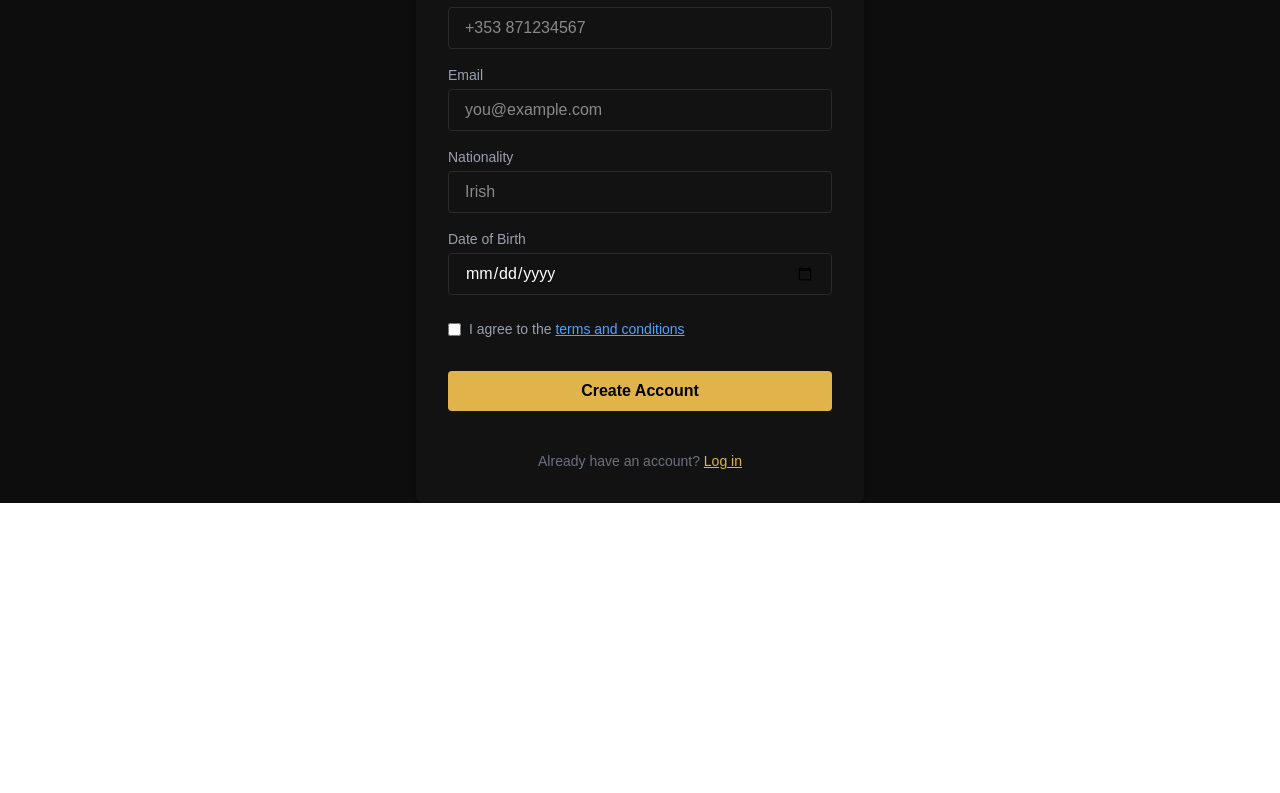
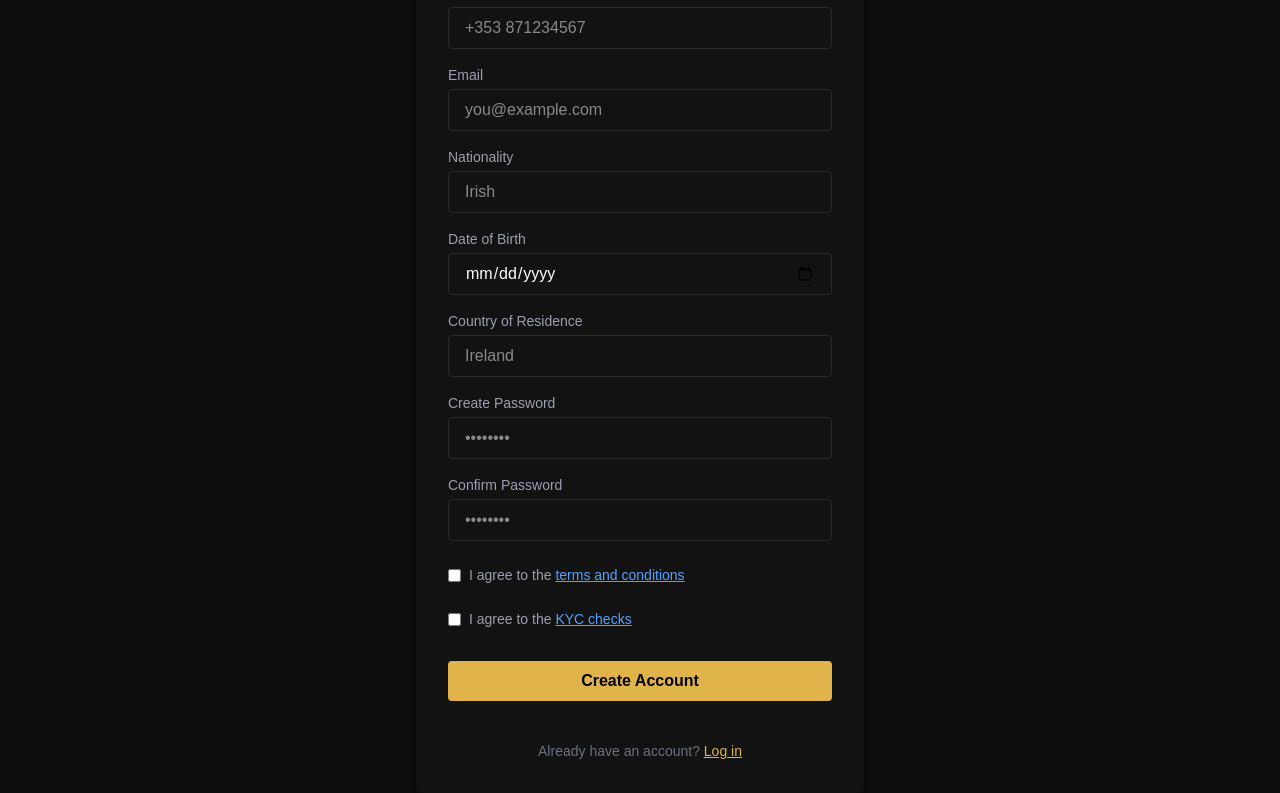
Before and after one commit to jordanpower10/solacegold-frontend, a Next.js app: page /signup in a window 1280 px wide. Shown: the part 389-1182 px from the top of the page. Before the commit the page ends 892 px from the top, so only its background shows below. Built offline with nearby package versions, Linux system fonts and the light colour scheme.

Commit message:
Added password fields, KYC agreement to signup

```diff
--- a/pages/signup.tsx
+++ b/pages/signup.tsx
@@ -48,11 +48,34 @@ export default function Signup() {
               <input type="date" id="dob" className="w-full px-4 py-2 rounded bg-[#121212] border border-[#2a2a2a] text-white focus:outline-none focus:ring-2 focus:ring-[#e0b44a]" />
             </div>
 
+            <div>
+              <label className="block text-sm text-gray-400 mb-1" htmlFor="residence">Country of Residence</label>
+              <input type="text" id="residence" placeholder="Ireland" className="w-full px-4 py-2 rounded bg-[#121212] border border-[#2a2a2a] text-white focus:outline-none focus:ring-2 focus:ring-[#e0b44a]" />
+            </div>
+
+            <div>
+              <label className="block text-sm text-gray-400 mb-1" htmlFor="password">Create Password</label>
+              <input type="password" id="password" placeholder="••••••••" className="w-full px-4 py-2 rounded bg-[#121212] border border-[#2a2a2a] text-white focus:outline-none focus:ring-2 focus:ring-[#e0b44a]" />
+            </div>
+
+            <div>
+              <label className="block text-sm text-gray-400 mb-1" htmlFor="confirmPassword">Confirm Password</label>
+              <input type="password" id="confirmPassword" placeholder="••••••••" className="w-full px-4 py-2 rounded bg-[#121212] border border-[#2a2a2a] text-white focus:outline-none focus:ring-2 focus:ring-[#e0b44a]" />
+            </div>
+
             {/* Terms Checkbox */}
             <div className="flex items-start gap-2 mt-2">
               <input type="checkbox" id="terms" required className="mt-1" />
               <label htmlFor="terms" className="text-sm text-gray-400">
                 I agree to the <a href="/terms.pdf" target="_blank" className="text-blue-400 underline">terms and conditions</a>
+              </label>
+            </div>
+
+            {/* KYC Checkbox */}
+            <div className="flex items-start gap-2 mt-2">
+              <input type="checkbox" id="kyc" required className="mt-1" />
+              <label htmlFor="kyc" className="text-sm text-gray-400">
+                I agree to the <a href="/kyc.pdf" target="_blank" className="text-blue-400 underline">KYC checks</a>
               </label>
             </div>
 
```
